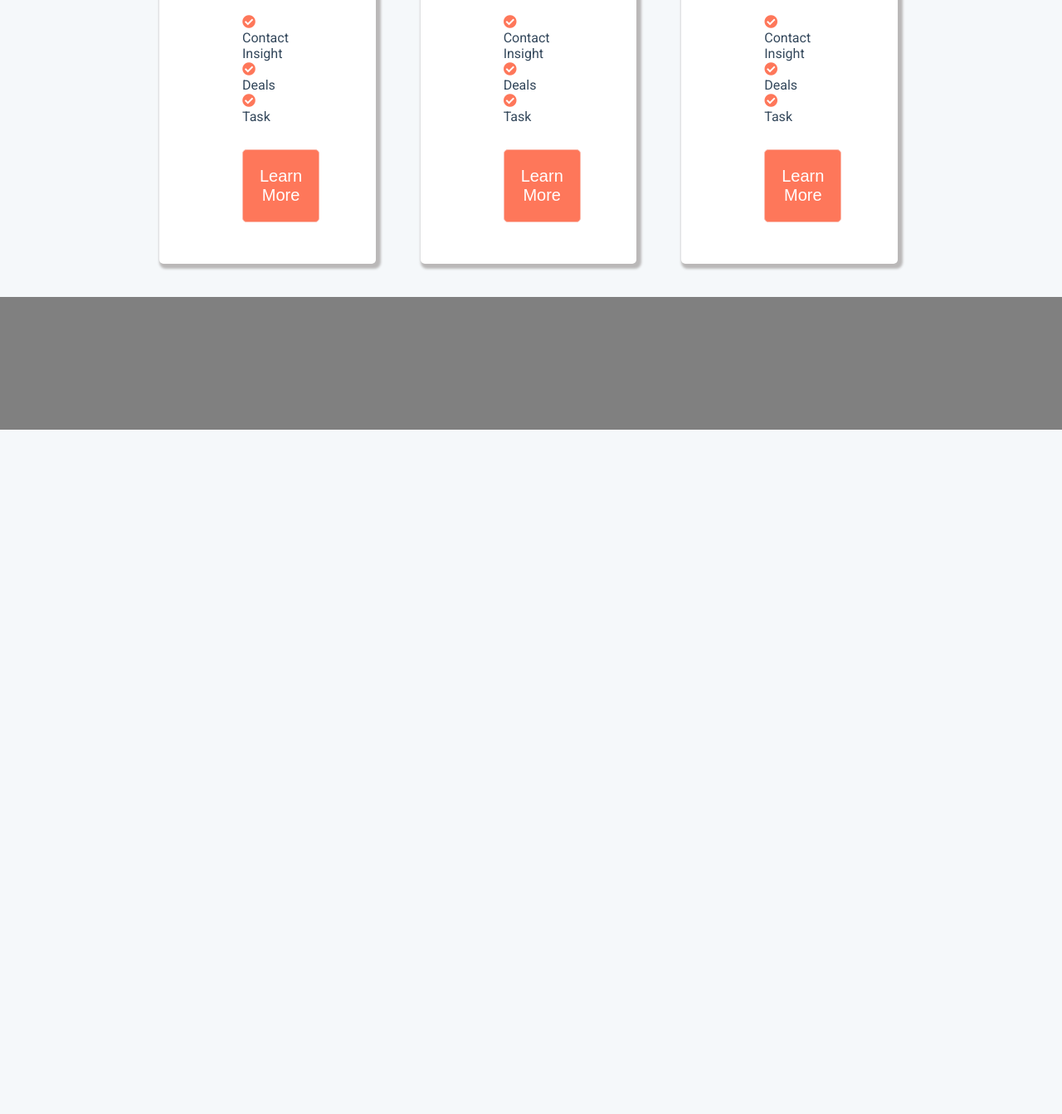
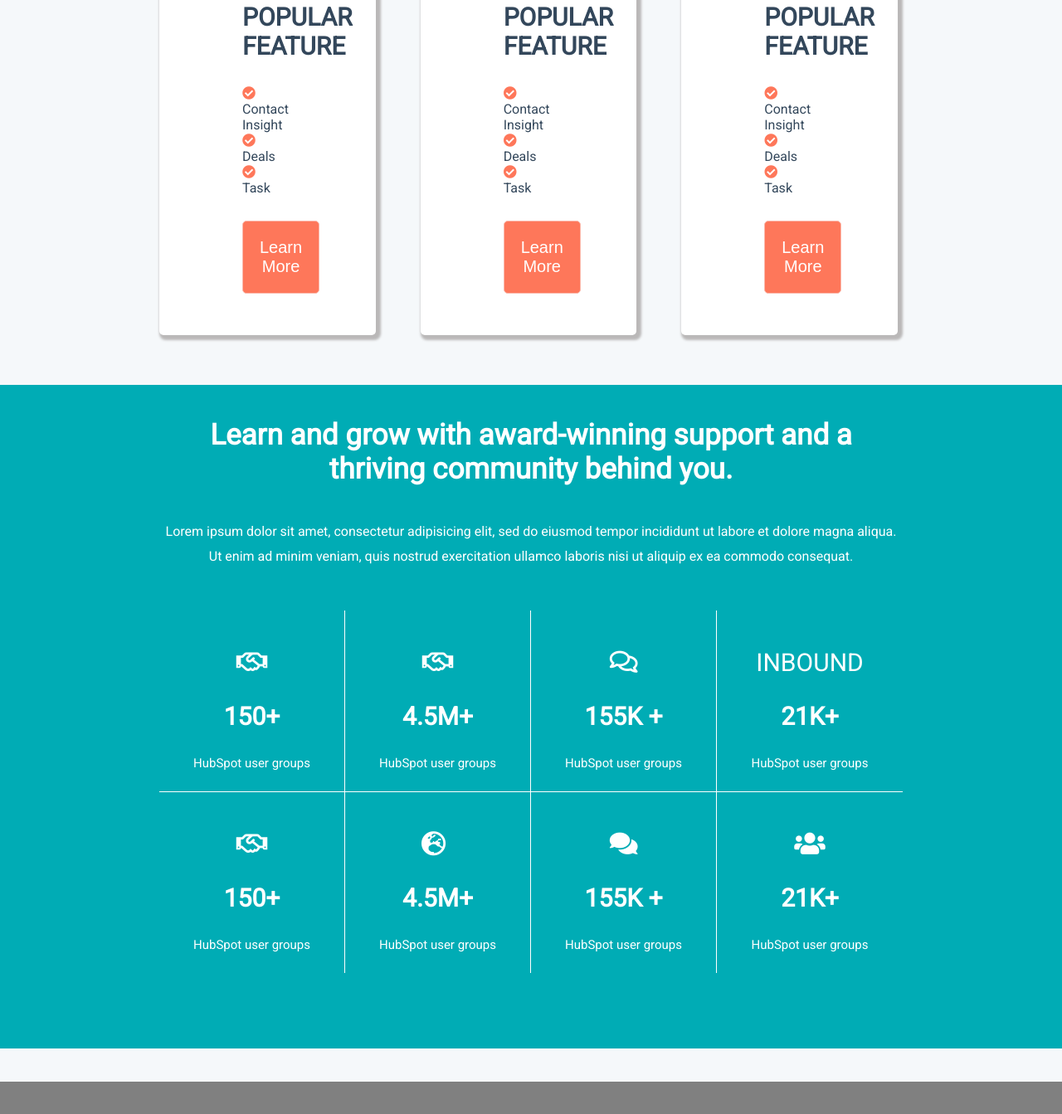
Before and after one commit to giuseppe-falco/htmlcss-hubspot, a plain HTML site: page index.html in a window 1280 px wide. Shown: the part 2927-4270 px from the top of the page at 83% size. Before the commit the page ends 3445 px from the top, so only its background shows below. Drawn offline with Linux system fonts and the light colour scheme.

Commit message:
gradients

```diff
--- a/css/style.css
+++ b/css/style.css
@@ -198,12 +198,8 @@ li:first-child .fa-chevron-down{
 }
 
 /* sezione main finalmente */
-main{
- /* width: 70%; */
-/* margin:auto; */
+.padding{
 padding: 0 15%;
-/* text-align: center; */
-
 }
 
 .cube{
@@ -316,6 +312,7 @@ padding: 0 15%;
 
 .block-vr img{
   margin-bottom: 30px;
+  height: 150px;
 }
 
 .block-vr h2{
@@ -332,10 +329,75 @@ padding: 0 15%;
   text-align:center;
   font-size: 20px;
 }
+/* sezione gradiente */
+.gradients{
+  background: linear-gradient(121deg, rgba(0,172,181,1) 29%, rgba(0,188,166,1) 66%);
+  background: rgb(0,172,181);
+  height: 800px;
+  margin-top: 60px;
+  padding-bottom:30px;
+}
+
+.text-gradients h2{
+  text-align: center;
+  color: #fff;
+  padding: 40px 15%;
+  font-size: 35px;
+  font-weight: 600;
+}
+
+.text-gradients p{
+  text-align: center;
+  color: #fff;
+  line-height: 30px;
+  margin-bottom: 50px;
+  padding: 0 15%;
+}
+/* inizio tabella */
+.square{
+  float: left;
+  width: 25%;
+  padding: 20px 5px;
+}
+
+.square li{
+  list-style: none;
+  margin-TOP: 20PX;
+  padding: 5px 20px;
+  text-align: center;
+  color: #fff;
+  font-size: 30px;
+}
+.row-up, .row-down{
+  padding: 0 15%;
+}
+.row-down{
+  margin-bottom:300px;
+}
+.row-up .square{
+  border-bottom: 1px solid #fff;
+}
+
+.row-up .square:not(:last-child),
+.row-down .square:not(:last-child) {
+  border-right: 1px solid #fff;
+}
+
+.square ul li:nth-of-type(3){
+  font-size: 15px;
+}
+.square ul li:nth-of-type(2){
+  font-weight: 600;
+}
 
 
 
 
+/* .gradients::after{
+  content: "";
+  clear: both;
+  display: block;
+} */
 
 
 .ciao{
--- a/index.html
+++ b/index.html
@@ -71,6 +71,7 @@
       </header>
       <!-- finalmente inizio il main dopo aver perso ore per lo sfondo e quella riga di merda -->
       <main>
+      <div class="padding">
         <section class="cube">
           <img src="img/cube.png" alt="cube image">
           <h2>Powerful Alone. Better Together</h2>
@@ -96,6 +97,7 @@
             </div>
           </div>
         </section>
+        <!-- vertical block 1/3 -->
         <section class="block block-vr">
           <div class="img">
             <img src="img/Marketing-Hub-Free.svg" alt="CRM-illustration ">
@@ -115,10 +117,11 @@
             </div>
           </div>
         </section>
+        <!-- vertical block 2/3 -->
         <section class="block block-vr">
           <div class="img">
-            <img src="img/Marketing-Hub-Free.svg" alt="CRM-illustration ">
-            <h2>Marketing Hub</h2>
+            <img src="img/sales.svg" alt="CRM-illustration ">
+            <h2>Sales Hub</h2>
             <p>Everythung you need to organize, track, and better relationships with leads and customers. Yes. It's 200% free. Forever.</p>
           </div>
           <div class="text">
@@ -134,10 +137,11 @@
             </div>
           </div>
         </section>
+        <!-- vertical block 3/3 -->
         <section class="block block-vr" id="last">
           <div class="img">
-            <img src="img/Marketing-Hub-Free.svg" alt="CRM-illustration ">
-            <h2>Marketing Hub</h2>
+            <img src="img/service.svg" alt="CRM-illustration ">
+            <h2>Service Hub</h2>
             <p>Everythung you need to organize, track, and better relationships with leads and customers. Yes. It's 200% free. Forever.</p>
           </div>
           <div class="text">
@@ -153,8 +157,82 @@
             </div>
           </div>
         </section>
+      </div>
+      <!-- sezione learn and grow con sfondo blu -->
+      <section class="gradients">
+        <div class="text-gradients">
+            <h2>Learn and grow with award-winning support and a thriving community behind you.</h2>
+            <p>Lorem ipsum dolor sit amet, consectetur adipisicing elit, sed do eiusmod tempor incididunt ut labore et dolore magna aliqua. Ut enim ad minim veniam, quis nostrud exercitation ullamco laboris nisi ut aliquip ex ea commodo consequat. </p>
+            <div class="row-up">
+              <div class="square">
+                <ul>
+                  <li><i class="far fa-handshake"></i></li>
+                  <li> 150+</li>
+                  <li>HubSpot user groups</li>
+                </ul>
+              </div>
 
+              <div class="square">
+                <ul>
+                  <li><i class="far fa-handshake"></i></li>
+                  <li> <strong>4.5M+</strong></li>
+                  <li>HubSpot user groups</li>
+                </ul>
+              </div>
 
+              <div class="square">
+                <ul>
+                   <li><i class="far fa-comments"></i></li>
+                   <li> 155K +</li>
+                   <li>HubSpot user groups</li>
+                </ul>
+              </div>
+
+              <div class="square">
+                 <ul>
+                   <li>INBOUND</li>
+                   <li> 21K+</li>
+                   <li>HubSpot user groups</li>
+                  </ul>
+              </div>
+
+            </div>
+
+            <div class="row-down">
+              <div class="square">
+                <ul>
+                  <li><i class="far fa-handshake"></i></li>
+                  <li> 150+</li>
+                  <li>HubSpot user groups</li>
+                </ul>
+              </div>
+
+              <div class="square">
+                <ul>
+                  <li><i class="fas fa-globe-europe"></i></li>
+                  <li> <strong>4.5M+</strong></li>
+                  <li>HubSpot user groups</li>
+                </ul>
+              </div>
+
+              <div class="square">
+                <ul>
+                   <li><i class="fas fa-comments"></i></li>
+                   <li> 155K +</li>
+                   <li>HubSpot user groups</li>
+                </ul>
+              </div>
+
+              <div class="square">
+                 <ul>
+                   <li><i class="fas fa-users"></i></li>
+                   <li> 21K+</li>
+                   <li>HubSpot user groups</li>
+                  </ul>
+              </div>
+            </div>
+        </div>
+      </section>
 
 
 
```
Also changed, not shown: img/HubSpot-App-Marketplace-White.webp (added), img/sales.svg (renamed from img/Sales-Professional-Illustration.svg), img/service.svg (renamed from img/Service-Hub-Illustration.svg).
